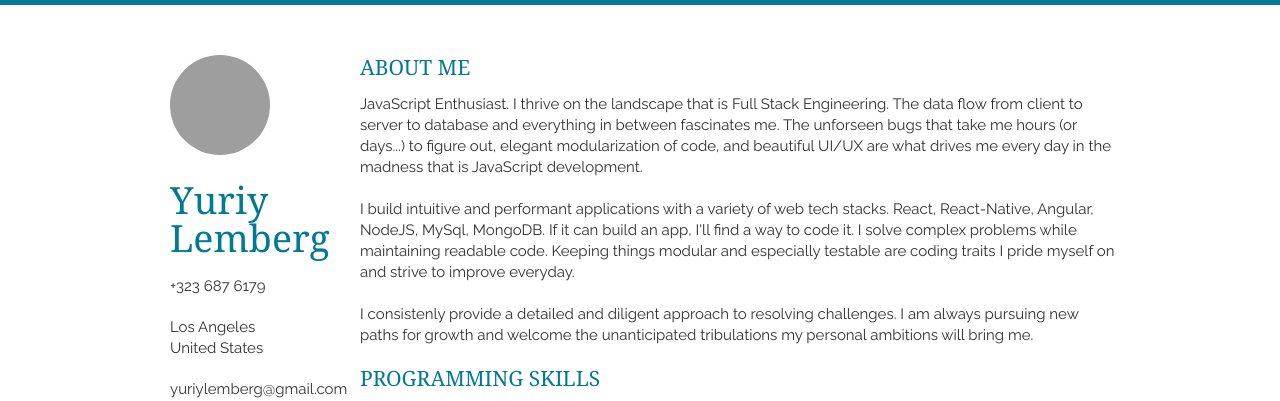
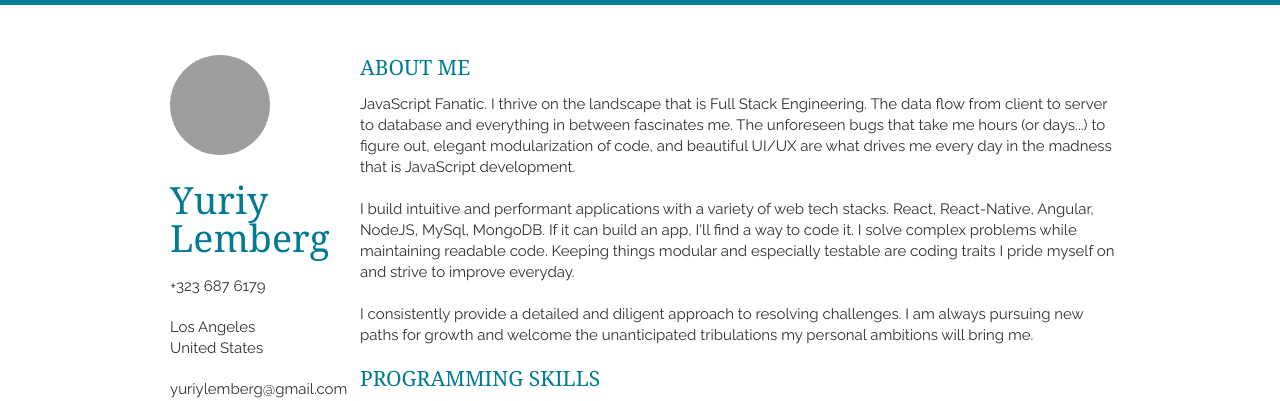
Before and after one commit to ylemberg/ylemberg.github.io, a Jekyll site: the page built from index.html, in a window 1280 px wide, cut to the strip 0-401 px from the top of the page. Built offline with Jekyll 4.4.1, drawn with Linux system fonts in a browser that asks for light colours; nearby versions of some CDN libraries; the list of posts is cut into pages by our own code; grey boxes are pictures that could not be loaded.

Commit message:
[fix] Minor fixes

```diff
--- a/_includes/aboutme.html
+++ b/_includes/aboutme.html
@@ -1,8 +1,8 @@
 <section class="thirteen columns">
     <h1>About Me</h1>
-    <p>JavaScript Enthusiast. I thrive on the landscape that is Full Stack Engineering. The data flow from client to server to database and everything in between fascinates me. The unforseen bugs that take me hours (or days...) to figure out, elegant modularization of code, and beautiful UI/UX are what drives me every day in the madness that is JavaScript development.</p>
+    <p>JavaScript Fanatic. I thrive on the landscape that is Full Stack Engineering. The data flow from client to server to database and everything in between fascinates me. The unforeseen bugs that take me hours (or days...) to figure out, elegant modularization of code, and beautiful UI/UX are what drives me every day in the madness that is JavaScript development.</p>
     <br>
     <p>I build intuitive and performant applications with a variety of web tech stacks. React, React-Native, Angular, NodeJS, MySql, MongoDB. If it can build an app, I'll find a way to code it. I solve complex problems while maintaining readable code. Keeping things modular and especially testable are coding traits I pride myself on and strive to improve everyday.</p>
     <br>
-    <p>I consistenly provide a detailed and diligent approach to resolving challenges. I am always pursuing new paths for growth and welcome the unanticipated tribulations my personal ambitions will bring me.</p>
+    <p>I consistently provide a detailed and diligent approach to resolving challenges. I am always pursuing new paths for growth and welcome the unanticipated tribulations my personal ambitions will bring me.</p>
 </section>
```
Also changed, not shown: 1 other file.
